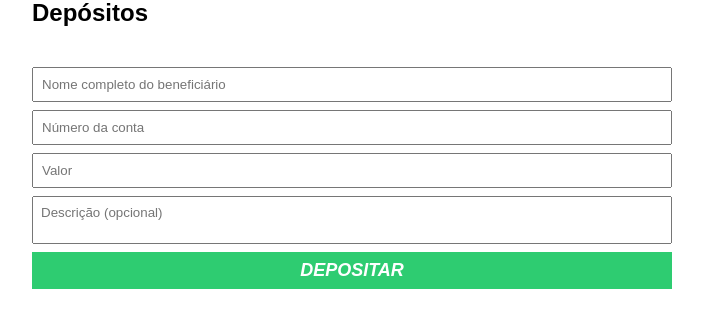
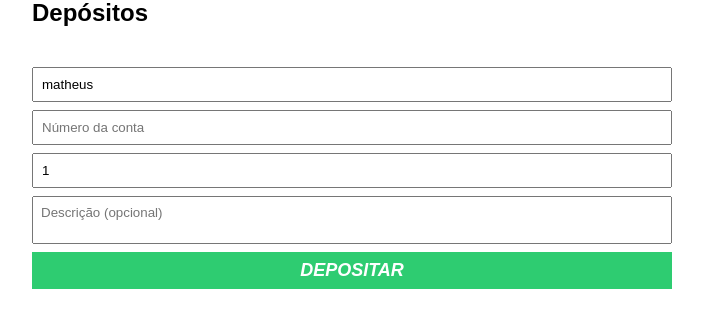
Before and after one commit to MatheusDLins/EBAC, a plain HTML site: page Front-End/Integrando HTML com JavaScript/index.html in a window 1280 px wide. Shown: the part 118-446 px from the top of the page, without its empty margins (288-991 px from the left). Drawn offline with Linux system fonts and the light colour scheme.

Commit message:
manipulando formulários

```diff
--- /dev/null
+++ b/Front-End/Integrando HTML com JavaScript/formularios.js
@@ -0,0 +1,7 @@
+let nomeBeneficiario = document.getElementById('nome-beneficiario')
+
+nomeBeneficiario.value = "matheus"
+
+let valorDeposito = document.getElementById('valor-deposito')
+
+valorDeposito.value = 1
--- a/Front-End/Integrando HTML com JavaScript/index.html
+++ b/Front-End/Integrando HTML com JavaScript/index.html
@@ -21,5 +21,7 @@
     </div>
 
     <script src="selecionando_elemento.js" ></script>
+    <script src="formularios.js" ></script>
+
 </body>
 </html>
```
